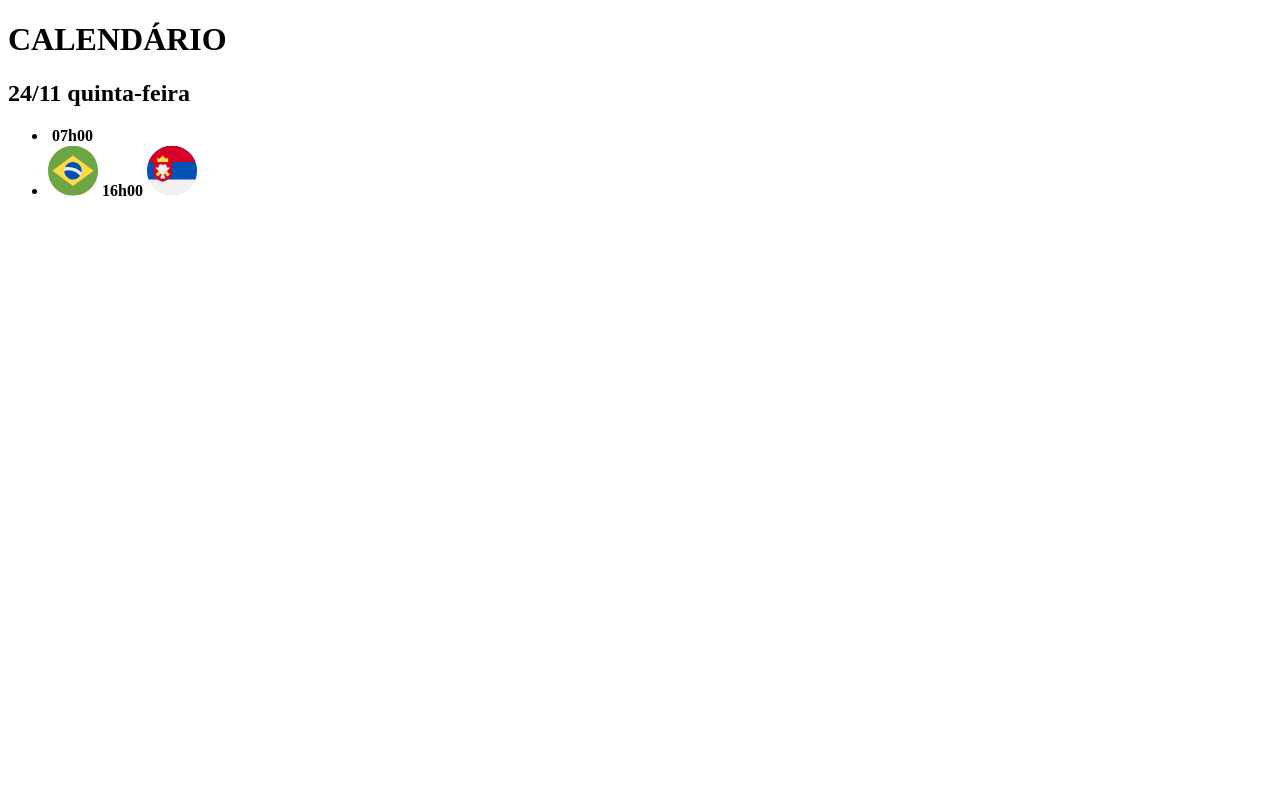
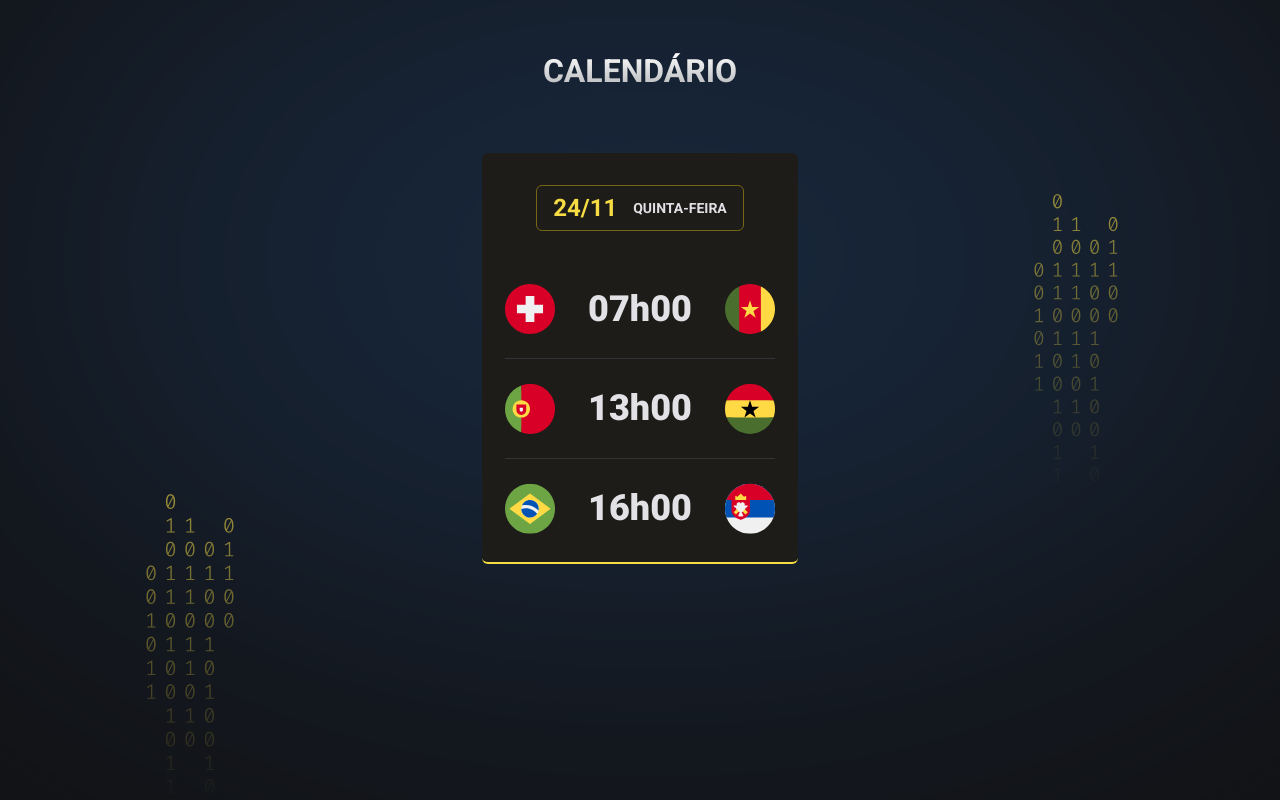
Before and after one commit to eujennifferlino/Calendario-Copa, a plain HTML site: page index.html in a window 1280 px wide. Drawn offline with Linux system fonts and the light colour scheme.

Commit message:
Introduzindo o CSS

```diff
--- a/index.html
+++ b/index.html
@@ -5,20 +5,43 @@
     <meta http-equiv="X-UA-Compatible" content="IE=edge" />
     <meta name="viewport" content="width=device-width, initial-scale=1.0" />
     <title>Copa do Mundo</title>
+    <link rel="stylesheet" href="./styles.css" />
+
+    <link rel="preconnect" href="https://fonts.googleapis.com" />
+    <link rel="preconnect" href="https://fonts.gstatic.com" crossorigin />
+    <link
+      href="https://fonts.googleapis.com/css2?family=Roboto:wght@700;900&display=swap"
+      rel="stylesheet"
+    />
   </head>
   <body>
-    <div class="app">
+    <div id="app">
       <header>
         <h1>CALENDÁRIO</h1>
       </header>
-      <main class="cards">
+      <main id="cards">
         <div class="card">
           <h2>24/11 <span>quinta-feira</span></h2>
           <ul>
             <li>
-              <img src="" alt="" />
+              <img
+                src="./assets/icon-switzerland.svg"
+                alt="Bandeira da Suíça"
+              />
               <strong>07h00</strong>
-              <img src="" alt="" />
+              <img
+                src="./assets/icon-cameroon.svg"
+                alt="Bandeira do Camarões"
+              />
+            </li>
+
+            <li>
+              <img
+                src="./assets/icon-portugal.svg"
+                alt="Bandeira do Portugal"
+              />
+              <strong>13h00</strong>
+              <img src="./assets/icon-ghana.svg" alt="Bandeira do Gana" />
             </li>
 
             <li>
--- /dev/null
+++ b/styles.css
@@ -0,0 +1,104 @@
+* {
+  margin: 0;
+  padding: 0;
+  box-sizing: border-box;
+}
+
+ul {
+  list-style: none;
+}
+
+body {
+  background-color: #121214;
+  background-image: url(./assets/background.svg);
+  background-position-x: center;
+  background-position-y: 55.6%;
+}
+
+body * {
+  font-family: "Roboto", sans-serif;
+}
+
+#app {
+  width: fit-content;
+  margin: 52px auto;
+}
+
+header {
+  margin-bottom: 63px;
+  text-align: center;
+  background: linear-gradient(
+    180deg,
+    #ffffff 0%,
+    rgba(217, 217, 217, 0.8) 100%
+  );
+  -webkit-background-clip: text;
+  -webkit-text-fill-color: transparent;
+  background-clip: text;
+  text-fill-color: transparent;
+  flex: none;
+  order: 1;
+  flex-grow: 0;
+}
+
+.card {
+  padding: 32px 23px;
+  text-align: center;
+
+  background: #1d1c19;
+  border-bottom: 2px solid #f7dd43;
+  border-radius: 6px;
+
+  width: 316px;
+  height: 410.82px;
+}
+
+.card h2 {
+  display: flex;
+  gap: 16px;
+  justify-content: center;
+  align-items: center;
+
+  padding: 8px 16px;
+  border: 1px solid #746615;
+  border-radius: 6px;
+
+  width: fit-content;
+  margin-inline: auto;
+  margin-bottom: 53px;
+
+  color: #f7dd43;
+}
+
+.card h2 span {
+  color: #e1e1e6;
+  font-size: 14px;
+  text-transform: uppercase;
+}
+
+.card ul {
+  display: flex;
+  flex-direction: column;
+  gap: 24px;
+
+  width: 270px;
+}
+
+.card ul li {
+  display: flex;
+  align-items: center;
+  justify-content: space-between;
+}
+
+.card ul li + li {
+  padding-top: 24px;
+  border-top: 1px solid #323238;
+}
+
+.card ul li strong {
+  font-weight: 900;
+  font-size: 36px;
+  line-height: 125%;
+
+  color: #e1e1e6;
+}
```
Also changed, not shown: assets/background.svg (added), assets/icon-cameroon.svg (added), assets/icon-ghana.svg (added), assets/icon-portugal.svg (added), assets/icon-switzerland.svg (added).
